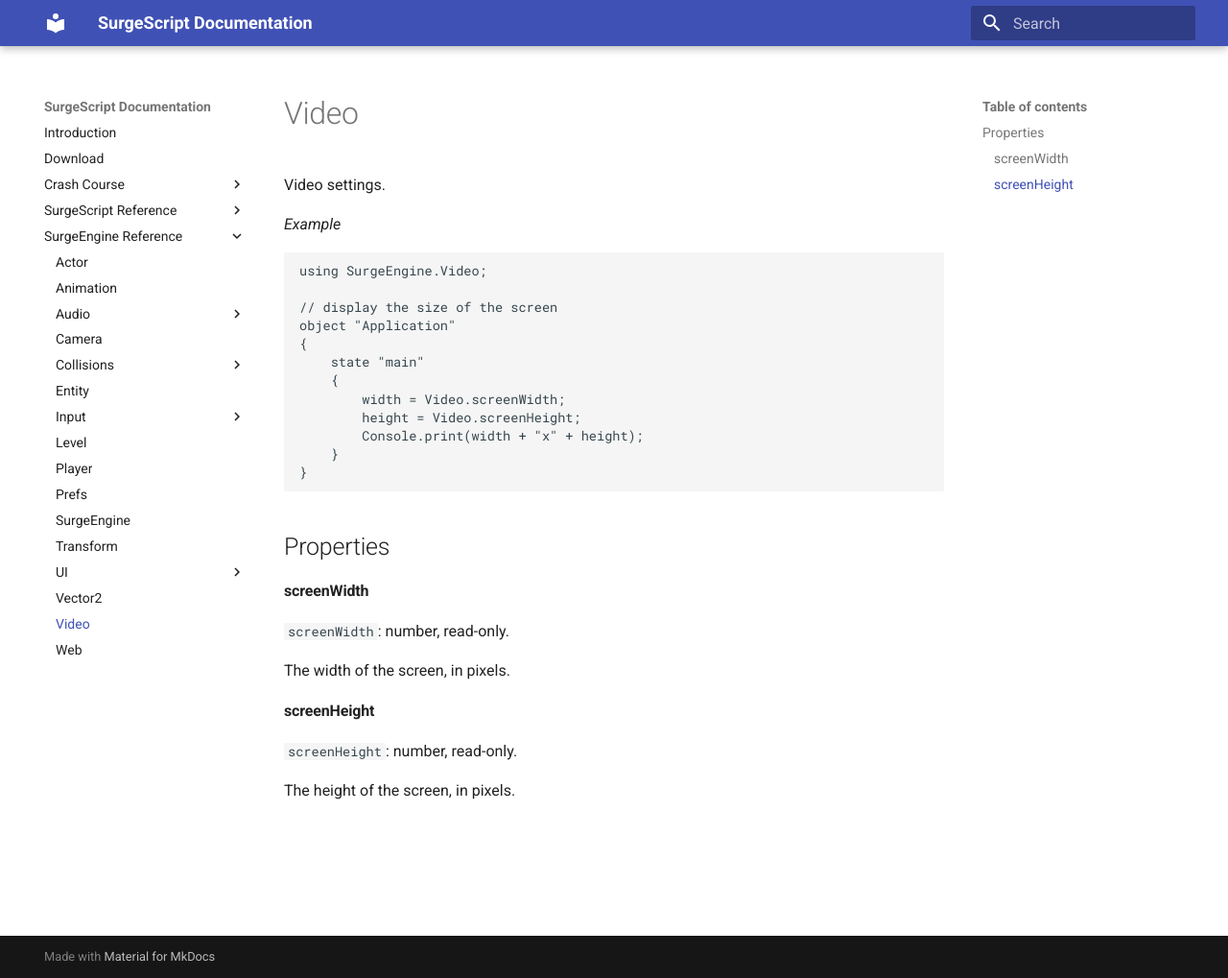
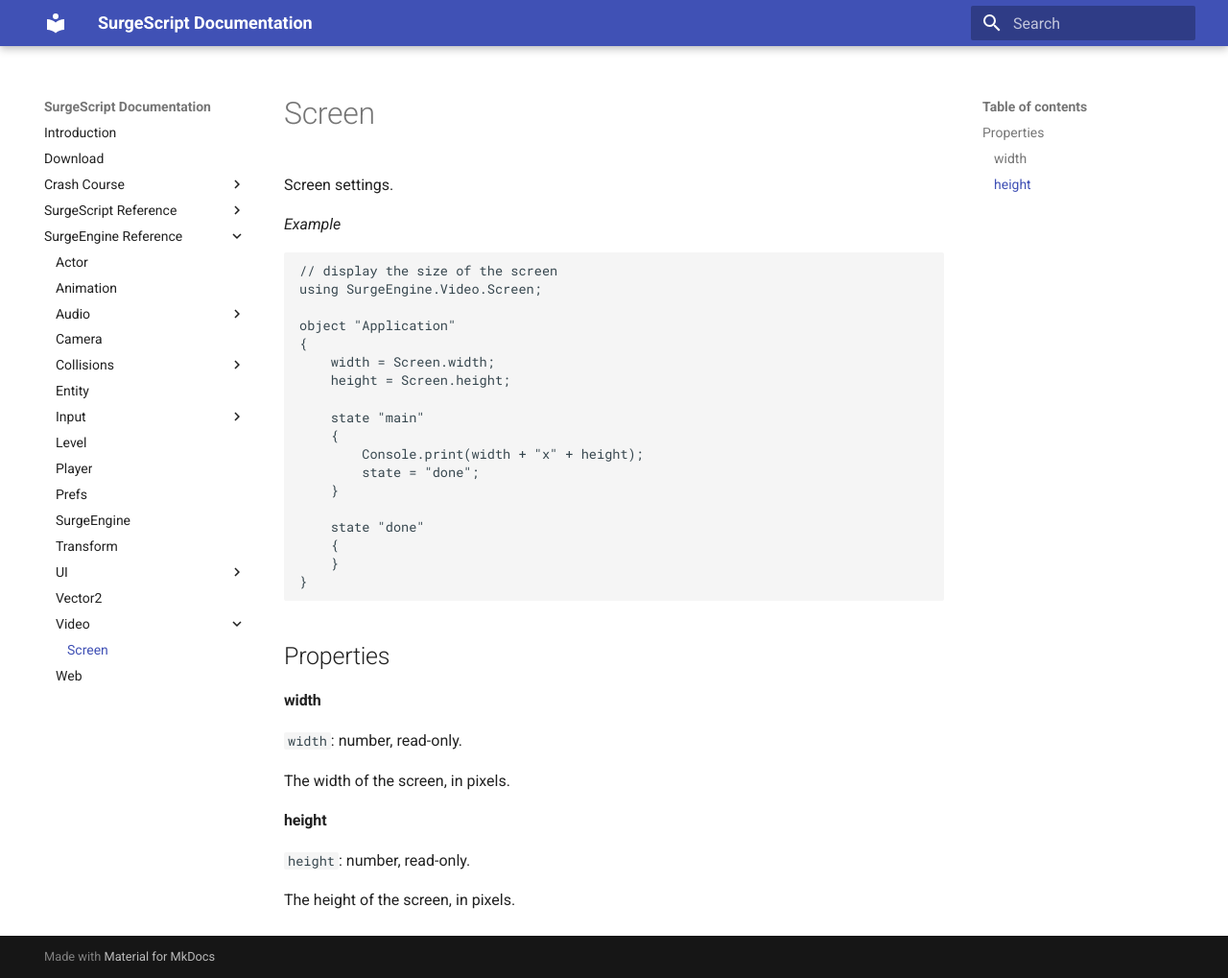
Before and after one commit to alemart/surgescript, an MkDocs documentation site: the page built from docs/engine/screen.md, in a window 1280 px wide and 1019 px high. Shown: the whole window at 96% size. Built offline with MkDocs 1.6.1 and Material for MkDocs 9.7.7, drawn with Linux system fonts in a browser that asks for light colours; old or Windows-style settings are respelled for this version of MkDocs.

Commit message:
Updated docs

````diff
--- a/docs/engine/video.md
+++ b/docs/engine/screen.md
@@ -1,20 +1,26 @@
-Video
-=====
+Screen
+======
 
-Video settings.
+Screen settings.
 
 *Example*
 ```
-using SurgeEngine.Video;
+// display the size of the screen
+using SurgeEngine.Video.Screen;
 
-// display the size of the screen
 object "Application"
 {
+    width = Screen.width;
+    height = Screen.height;
+
     state "main"
     {
-        width = Video.screenWidth;
-        height = Video.screenHeight;
         Console.print(width + "x" + height);
+        state = "done";
+    }
+
+    state "done"
+    {
     }
 }
 ```
@@ -22,14 +28,14 @@ object "Application"
 Properties
 ----------
 
-#### screenWidth
+#### width
 
-`screenWidth`: number, read-only.
+`width`: number, read-only.
 
 The width of the screen, in pixels.
 
-#### screenHeight
+#### height
 
-`screenHeight`: number, read-only.
+`height`: number, read-only.
 
 The height of the screen, in pixels.
--- a/mkdocs.yml
+++ b/mkdocs.yml
@@ -64,5 +64,6 @@ pages:
         - 'UI':
             - 'Text': 'engine/text.md'
         - 'Vector2': 'engine/vector2.md'
-        - 'Video': 'engine/video.md'
+        - 'Video':
+            - 'Screen': 'engine/screen.md'
         - 'Web': 'engine/web.md'
````
Also changed, not shown: docs/engine/player.md (+10 -0 lines).
